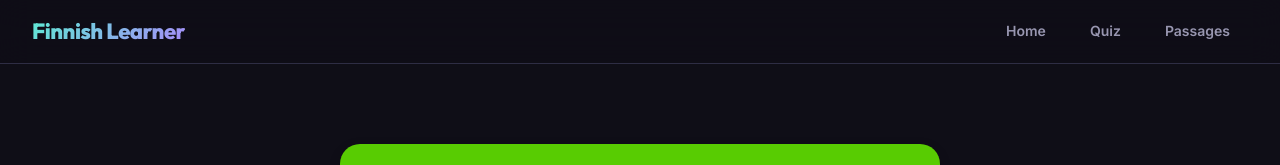
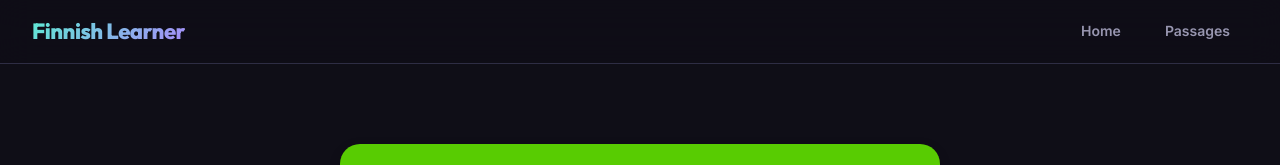
Before and after one commit to yusuke-iw/self-finnish-learner, a React (Vite) app in the folder client/: page / in a window 1280 px wide. Shown: the top 165 px of the page. Built offline with nearby package versions, Linux system fonts and the light colour scheme.

Commit message:
removed "Quiz" tab and its related features

```diff
--- a/client/src/App.jsx
+++ b/client/src/App.jsx
@@ -12,7 +12,6 @@ function App() {
           <h1 className="logo">Finnish Learner</h1>
           <ul className="nav-links">
             <li><Link to="/">Home</Link></li>
-            <li><Link to="/sessions">Quiz</Link></li>
             <li><Link to="/passages">Passages</Link></li>
           </ul>
         </nav>
```
